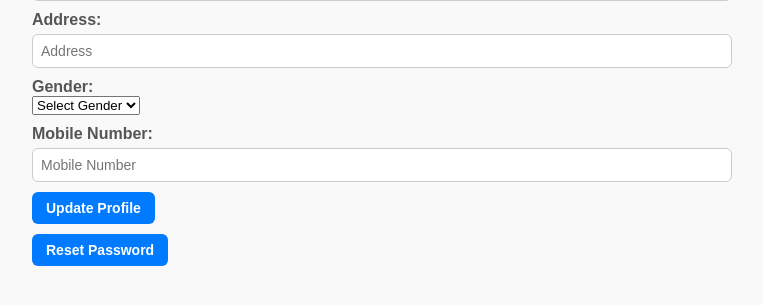
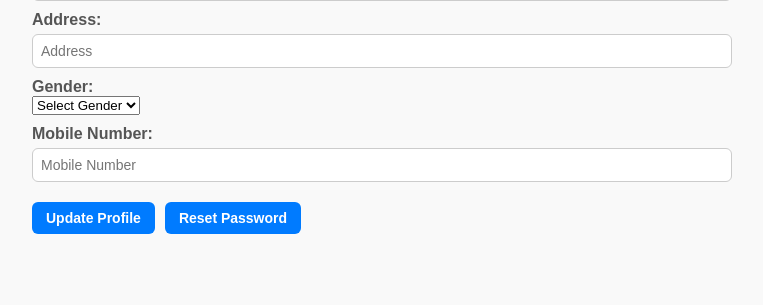
Before and after one commit to Vvk0105/user_management_system, a Django app: template user_management/templates/profile.html in a window 1280 px wide. Shown: the part 290-595 px from the top of the page, without its empty margins (258-1021 px from the left). Run offline with Django 5.2, Linux system fonts and the light colour scheme; the template is opened without the code that fills it, so the values that code supplies are empty.

Commit message:
completed

```diff
--- a/user_management/templates/profile.html
+++ b/user_management/templates/profile.html
@@ -40,8 +40,10 @@
     <label>Mobile Number:</label>
     <input id="mobile_number" placeholder="Mobile Number">
 
-    <button id="updateBtn">Update Profile</button>
-    <button id="resetPasswordBtn">Reset Password</button>
+    <div class="btns" style="width: 100%; display: flex; gap: 10px;">
+        <button id="updateBtn">Update Profile</button>
+        <button id="resetPasswordBtn">Reset Password</button>
+    </div>
 </div>
 
 <script>
```
